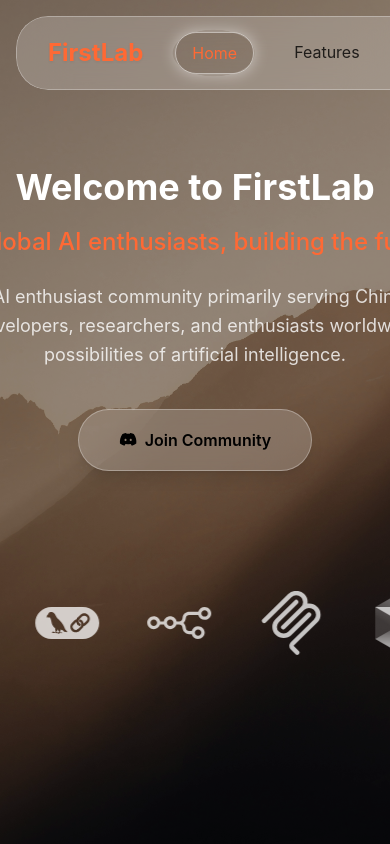
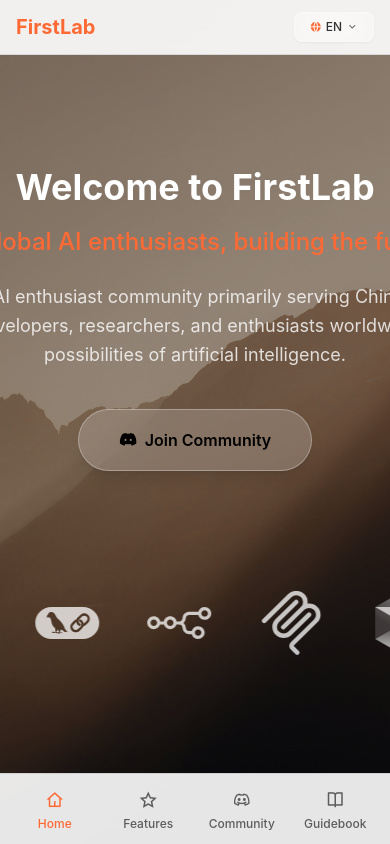
Before and after one commit to stvlynn/1stlab, a React (Create React App) app: page / in a window 390 px wide. Shown: the top 844 px of the page. Built offline with nearby package versions, Linux system fonts and the light colour scheme.

Commit message:
feat: add responsive mobile header and bottom navigation bar

```diff
--- a/src/App.tsx
+++ b/src/App.tsx
@@ -268,8 +268,8 @@
 
   return (
     <div className="min-h-screen bg-white text-black">
-      {/* Frosted glass header */}
-      <header ref={headerRef} className="fixed top-0 left-0 right-0 z-50 px-4 sm:px-6 lg:px-8 py-4">
+      {/* Desktop Header - 保持原始设计 */}
+      <header ref={headerRef} className="hidden md:fixed md:top-0 md:left-0 md:right-0 md:z-50 md:px-4 md:sm:px-6 md:lg:px-8 md:py-4 md:block">
         <div className="max-w-7xl mx-auto flex justify-between items-center">
           {/* Advanced navigation with animated transparent mask */}
           <TransparentMaskNavigation items={navItems} />
@@ -346,6 +346,102 @@
           </div>
         </div>
       </header>
+
+      {/* Mobile Header - 新顶栏（品牌名+语言选项） */}
+      <header className="md:hidden fixed top-0 left-0 right-0 z-40 px-4 py-3 bg-white/90 backdrop-blur-xl border-b border-black/10">
+        <div className="max-w-full mx-auto flex justify-between items-center">
+          <h1 className="text-xl font-bold text-firstlab-orange">FirstLab</h1>
+          <div
+            ref={langDropdownRef}
+            className="relative rounded-lg px-3 py-1.5 bg-white/20 backdrop-blur-xl border border-white/30 shadow-sm cursor-pointer flex items-center justify-center min-w-[80px]"
+            onClick={() => setLangDropdownOpen(!langDropdownOpen)}
+          >
+            <div className="flex items-center space-x-1">
+              <i className="ri-global-fill text-firstlab-orange text-xs"></i>
+              <span className="text-black/80 font-medium text-xs">
+                {lang === 'zh' ? '中' : lang === 'en' ? 'EN' : '日'}
+              </span>
+              <i className={`ri-arrow-down-s-line text-black/60 text-xs transition-transform duration-200 ${langDropdownOpen ? 'rotate-180' : ''}`}></i>
+            </div>
+
+            {langDropdownOpen && (
+              <div
+                ref={langMenuRef}
+                className="absolute top-full right-0 mt-1 w-full min-w-[80px] rounded-lg overflow-hidden z-50"
+              >
+                {/* Background layer */}
+                <div
+                  className="absolute inset-0 bg-white/20 backdrop-blur-xl border border-white/30 shadow-lg rounded-lg"
+                  style={getTransparentMaskStyle(hoveredLangRect)}
+                ></div>
+
+                {/* Content */}
+                <div className="relative">
+                  <button
+                    onClick={(e) => {
+                      e.stopPropagation();
+                      setLang('zh');
+                      setLangDropdownOpen(false);
+                    }}
+                    className="w-full px-3 py-1.5 text-center text-black/80 hover:text-firstlab-orange transition-colors text-xs border-b border-white/20 last:border-b-0"
+                  >
+                    中文
+                  </button>
+                  <button
+                    onClick={(e) => {
+                      e.stopPropagation();
+                      setLang('en');
+                      setLangDropdownOpen(false);
+                    }}
+                    className="w-full px-3 py-1.5 text-center text-black/80 hover:text-firstlab-orange transition-colors text-xs border-b border-white/20 last:border-b-0"
+                  >
+                    EN
+                  </button>
+                  <button
+                    onClick={(e) => {
+                      e.stopPropagation();
+                      setLang('ja');
+                      setLangDropdownOpen(false);
+                    }}
+                    className="w-full px-3 py-1.5 text-center text-black/80 hover:text-firstlab-orange transition-colors text-xs border-b border-white/20 last:border-b-0"
+                  >
+                    日本語
+                  </button>
+                </div>
+              </div>
+            )}
+          </div>
+        </div>
+      </header>
+
+      {/* Mobile Bottom Navigation */}
+      <nav className="md:hidden fixed bottom-0 left-0 right-0 z-40 px-2 py-2 bg-white/90 backdrop-blur-xl border-t border-black/10">
+        <div className="max-w-full mx-auto flex justify-around items-center">
+          {navItems.map((item) => (
+            <button
+              key={item.id}
+              onClick={(e) => {
+                e.preventDefault();
+                document.getElementById(item.id)?.scrollIntoView({ behavior: 'smooth' });
+                setActiveSection(item.id);
+              }}
+              className={`flex flex-col items-center space-y-0.5 px-2 py-1 rounded-lg transition-all duration-300 flex-1 ${
+                activeSection === item.id
+                  ? 'text-firstlab-orange'
+                  : 'text-black/60 hover:text-firstlab-orange'
+              }`}
+            >
+              <i className={`text-lg ${
+                item.id === 'home' ? 'ri-home-4-line' :
+                item.id === 'features' ? 'ri-star-line' :
+                item.id === 'community' ? 'ri-discord-line' :
+                'ri-book-open-line'
+              }`}></i>
+              <span className="text-xs font-medium">{item.label}</span>
+            </button>
+          ))}
+        </div>
+      </nav>
 
       {/* Hero Section */}
       <section id="home" className="min-h-screen flex items-center justify-center px-4 sm:px-6 lg:px-8 relative overflow-hidden">
```
